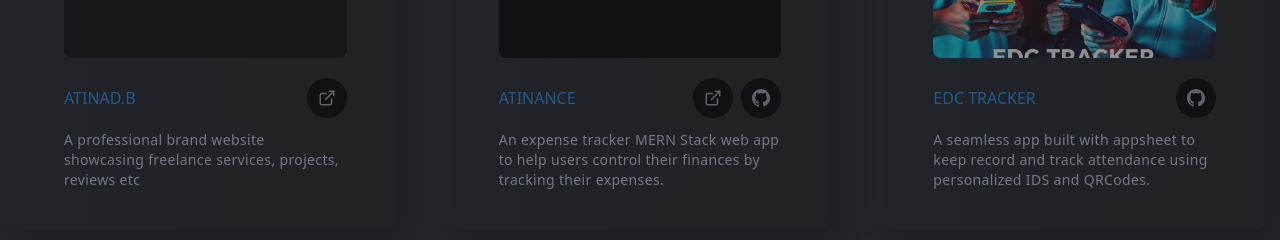
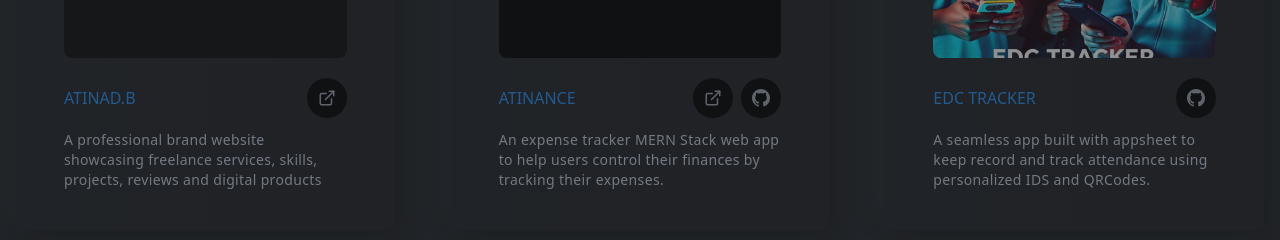
Before and after one commit to iamatinad/portfolio-atinad, a React (Create React App) app in the folder frontend/: page / in a window 1280 px wide. Shown: the part 1960-2200 px from the top of the page. Built offline with nearby package versions, Linux system fonts and the light colour scheme.

Commit message:
Update project description in Project.js

```diff
--- a/frontend/src/components/projects/Project.js
+++ b/frontend/src/components/projects/Project.js
@@ -19,7 +19,7 @@ const Projects = () => {
 
               <ProjectsCard
           title="Atinad.b"
-          des="A professional brand website showcasing freelance services, projects, reviews etc"
+          des="A professional brand website showcasing freelance services, skills, projects, reviews and digital products"
           src={atinad}
           liveUrl="https://atinadb.pro"
           //githubUrl="https://github.com/iamatinad/atinance-app"
```
